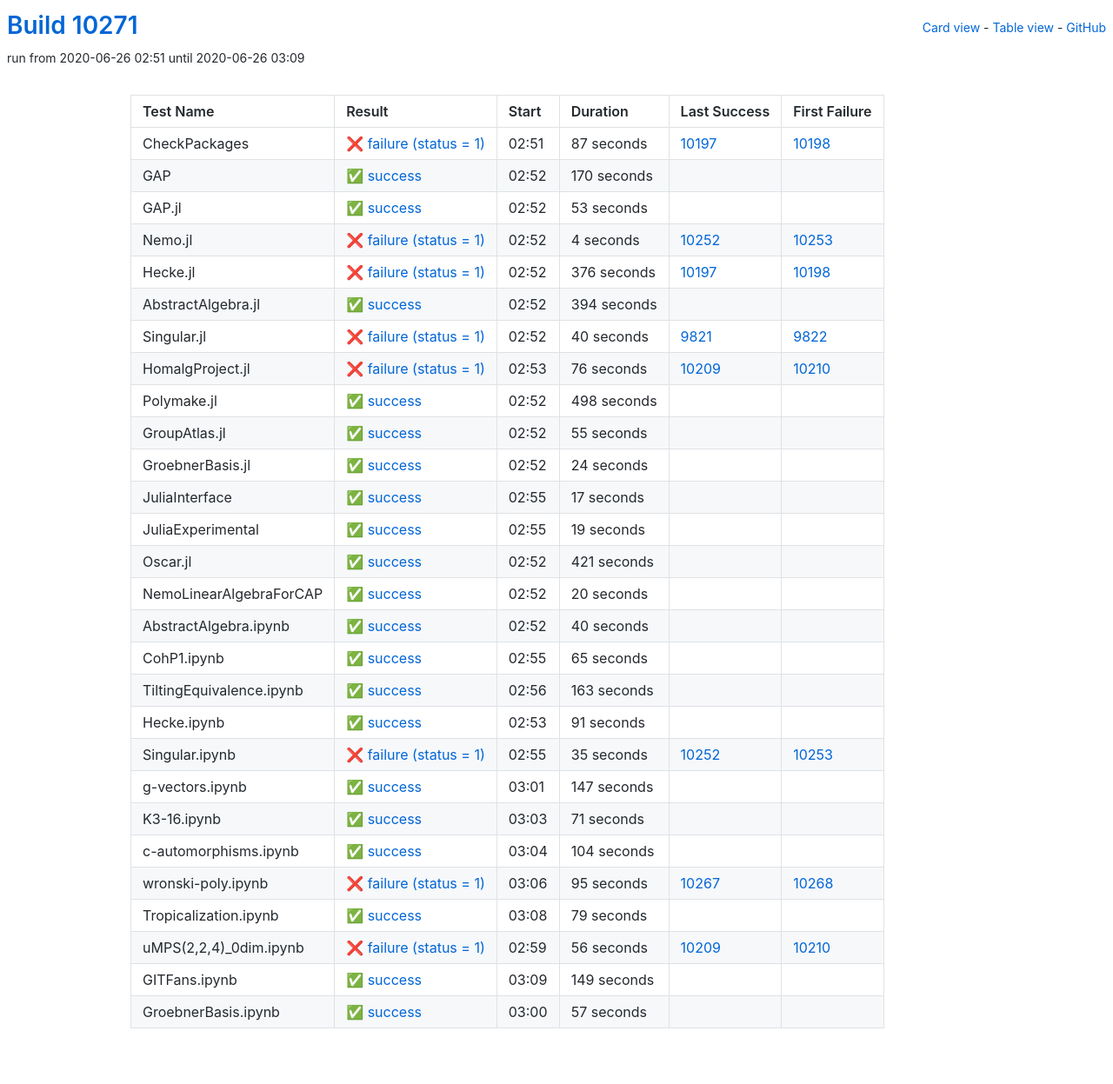
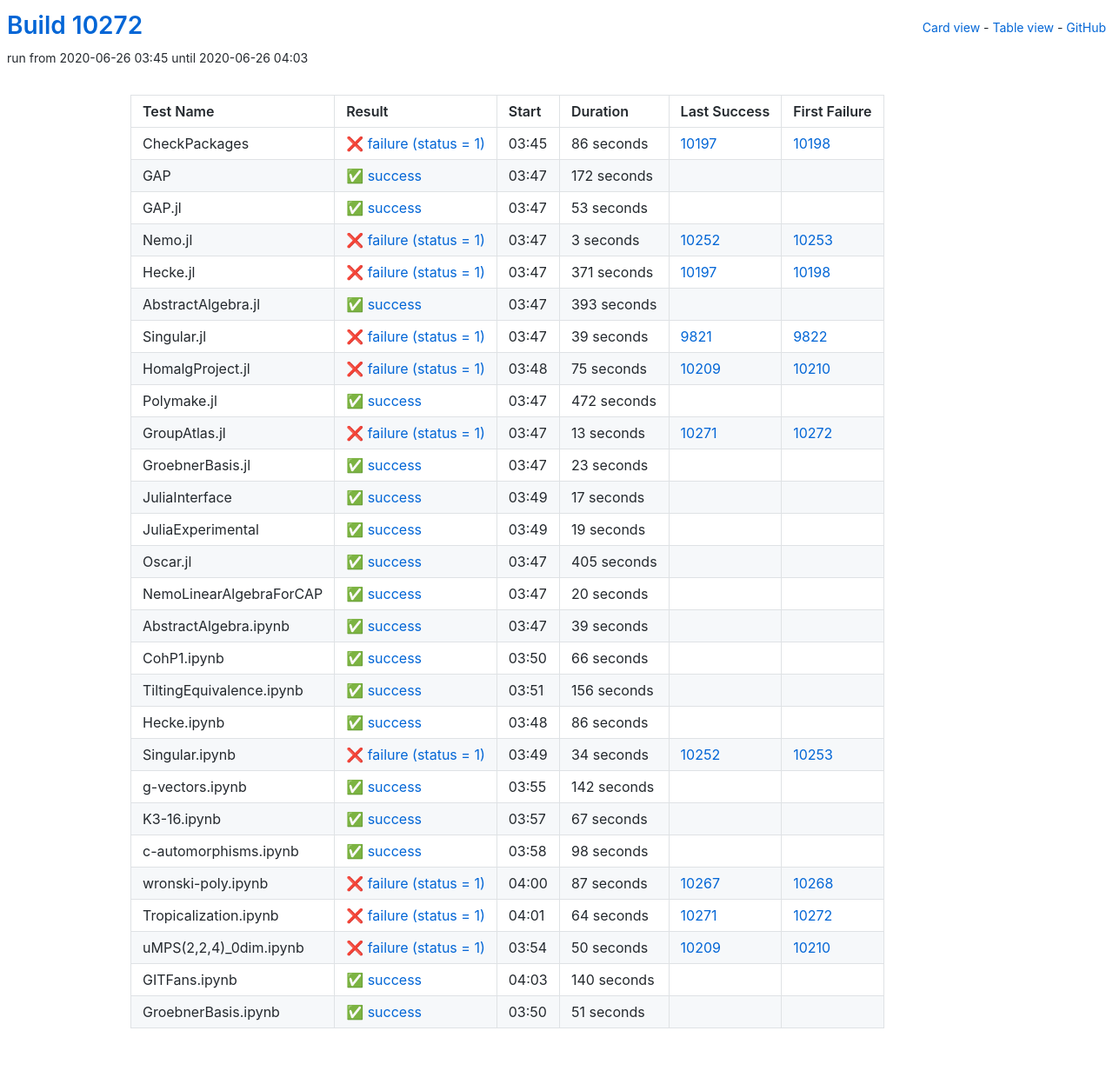
Before and after one commit to oscar-system/oscar-ci-status, a Jekyll site: the page built from table.html, in a window 1280 px wide. Shown: the whole page at 87% size. Built offline with Jekyll 4.4.1, drawn with Linux system fonts in a browser that asks for light colours.

Commit message:
Build #10272

```diff
--- a/_data/ci.yml
+++ b/_data/ci.yml
@@ -1,6 +1,6 @@
 ---
-build: 10271
-build_url: https://oscarci.mathematik.uni-kl.de/job/oscar/10271/
+build: 10272
+build_url: https://oscarci.mathematik.uni-kl.de/job/oscar/10272/
 job: oscar
 organization: oscar-system
 repo: oscar-ci-status
@@ -8,32 +8,32 @@
 tests:
 - name: CheckPackages
   id: checkpackages
-  log: https://oscarci.mathematik.uni-kl.de/job/oscar/10271/artifact/logs/build-10271/CheckPackages.log
-  start: 2020-06-26 02:51
+  log: https://oscarci.mathematik.uni-kl.de/job/oscar/10272/artifact/logs/build-10272/CheckPackages.log
+  start: 2020-06-26 03:45
   success: false
   exitcode: 1
   status: failure
-  duration: 87
+  duration: 86
   last_success: 10197
   last_success_url: https://oscarci.mathematik.uni-kl.de/job/oscar/10197/
   first_failure: 10198
   first_failure_url: https://oscarci.mathematik.uni-kl.de/job/oscar/10198/
 - name: GAP
   id: gap
-  log: https://oscarci.mathematik.uni-kl.de/job/oscar/10271/artifact/logs/build-10271/GAP.log
-  start: 2020-06-26 02:52
+  log: https://oscarci.mathematik.uni-kl.de/job/oscar/10272/artifact/logs/build-10272/GAP.log
+  start: 2020-06-26 03:47
   success: true
   exitcode: 0
   status: success
-  duration: 170
+  duration: 172
   last_success: false
   last_success_url:
   first_failure: false
   first_failure_url:
 - name: GAP.jl
   id: gap-jl
-  log: https://oscarci.mathematik.uni-kl.de/job/oscar/10271/artifact/logs/build-10271/GAP.jl.log
-  start: 2020-06-26 02:52
+  log: https://oscarci.mathematik.uni-kl.de/job/oscar/10272/artifact/logs/build-10272/GAP.jl.log
+  start: 2020-06-26 03:47
   success: true
   exitcode: 0
   status: success
@@ -44,104 +44,104 @@
   first_failure_url:
 - name: Nemo.jl
   id: nemo-jl
-  log: https://oscarci.mathematik.uni-kl.de/job/oscar/10271/artifact/logs/build-10271/Nemo.jl.log
-  start: 2020-06-26 02:52
+  log: https://oscarci.mathematik.uni-kl.de/job/oscar/10272/artifact/logs/build-10272/Nemo.jl.log
+  start: 2020-06-26 03:47
   success: false
   exitcode: 1
   status: failure
-  duration: 4
+  duration: 3
   last_success: 10252
   last_success_url: https://oscarci.mathematik.uni-kl.de/job/oscar/10252/
   first_failure: 10253
   first_failure_url: https://oscarci.mathematik.uni-kl.de/job/oscar/10253/
 - name: Hecke.jl
   id: hecke-jl
-  log: https://oscarci.mathematik.uni-kl.de/job/oscar/10271/artifact/logs/build-10271/Hecke.jl.log
-  start: 2020-06-26 02:52
+  log: https://oscarci.mathematik.uni-kl.de/job/oscar/10272/artifact/logs/build-10272/Hecke.jl.log
+  start: 2020-06-26 03:47
   success: false
   exitcode: 1
   status: failure
-  duration: 376
+  duration: 371
   last_success: 10197
   last_success_url: https://oscarci.mathematik.uni-kl.de/job/oscar/10197/
   first_failure: 10198
   first_failure_url: https://oscarci.mathematik.uni-kl.de/job/oscar/10198/
 - name: AbstractAlgebra.jl
   id: abstractalgebra-jl
-  log: https://oscarci.mathematik.uni-kl.de/job/oscar/10271/artifact/logs/build-10271/AbstractAlgebra.jl.log
-  start: 2020-06-26 02:52
+  log: https://oscarci.mathematik.uni-kl.de/job/oscar/10272/artifact/logs/build-10272/AbstractAlgebra.jl.log
+  start: 2020-06-26 03:47
   success: true
   exitcode: 0
   status: success
-  duration: 394
+  duration: 393
   last_success: false
   last_success_url:
   first_failure: false
   first_failure_url:
 - name: Singular.jl
   id: singular-jl
-  log: https://oscarci.mathematik.uni-kl.de/job/oscar/10271/artifact/logs/build-10271/Singular.jl.log
-  start: 2020-06-26 02:52
+  log: https://oscarci.mathematik.uni-kl.de/job/oscar/10272/artifact/logs/build-10272/Singular.jl.log
+  start: 2020-06-26 03:47
   success: false
   exitcode: 1
   status: failure
-  duration: 40
+  duration: 39
   last_success: 9821
   last_success_url: https://oscarci.mathematik.uni-kl.de/job/oscar/9821/
   first_failure: 9822
   first_failure_url: https://oscarci.mathematik.uni-kl.de/job/oscar/9822/
 - name: HomalgProject.jl
   id: homalgproject-jl
-  log: https://oscarci.mathematik.uni-kl.de/job/oscar/10271/artifact/logs/build-10271/HomalgProject.jl.log
-  start: 2020-06-26 02:53
+  log: https://oscarci.mathematik.uni-kl.de/job/oscar/10272/artifact/logs/build-10272/HomalgProject.jl.log
+  start: 2020-06-26 03:48
   success: false
   exitcode: 1
   status: failure
-  duration: 76
+  duration: 75
   last_success: 10209
   last_success_url: https://oscarci.mathematik.uni-kl.de/job/oscar/10209/
   first_failure: 10210
   first_failure_url: https://oscarci.mathematik.uni-kl.de/job/oscar/10210/
 - name: Polymake.jl
   id: polymake-jl
-  log: https://oscarci.mathematik.uni-kl.de/job/oscar/10271/artifact/logs/build-10271/Polymake.jl.log
-  start: 2020-06-26 02:52
+  log: https://oscarci.mathematik.uni-kl.de/job/oscar/10272/artifact/logs/build-10272/Polymake.jl.log
+  start: 2020-06-26 03:47
   success: true
   exitcode: 0
   status: success
-  duration: 498
+  duration: 472
   last_success: false
   last_success_url:
   first_failure: false
   first_failure_url:
 - name: GroupAtlas.jl
   id: groupatlas-jl
-  log: https://oscarci.mathematik.uni-kl.de/job/oscar/10271/artifact/logs/build-10271/GroupAtlas.jl.log
-  start: 2020-06-26 02:52
+  log: https://oscarci.mathematik.uni-kl.de/job/oscar/10272/artifact/logs/build-10272/GroupAtlas.jl.log
+  start: 2020-06-26 03:47
+  success: false
+  exitcode: 1
+  status: failure
+  duration: 13
+  last_success: 10271
+  last_success_url: https://oscarci.mathematik.uni-kl.de/job/oscar/10271/
+  first_failure: 10272
+  first_failure_url: https://oscarci.mathematik.uni-kl.de/job/oscar/10272/
+- name: GroebnerBasis.jl
+  id: groebnerbasis-jl
+  log: https://oscarci.mathematik.uni-kl.de/job/oscar/10272/artifact/logs/build-10272/GroebnerBasis.jl.log
+  start: 2020-06-26 03:47
   success: true
   exitcode: 0
   status: success
-  duration: 55
-  last_success: false
-  last_success_url:
-  first_failure: false
-  first_failure_url:
-- name: GroebnerBasis.jl
-  id: groebnerbasis-jl
-  log: https://oscarci.mathematik.uni-kl.de/job/oscar/10271/artifact/logs/build-10271/GroebnerBasis.jl.log
-  start: 2020-06-26 02:52
-  success: true
-  exitcode: 0
-  status: success
-  duration: 24
+  duration: 23
   last_success: false
   last_success_url:
   first_failure: false
   first_failure_url:
 - name: JuliaInterface
   id: juliainterface
-  log: https://oscarci.mathematik.uni-kl.de/job/oscar/10271/artifact/logs/build-10271/JuliaInterface.log
-  start: 2020-06-26 02:55
+  log: https://oscarci.mathematik.uni-kl.de/job/oscar/10272/artifact/logs/build-10272/JuliaInterface.log
+  start: 2020-06-26 03:49
   success: true
   exitcode: 0
   status: success
@@ -152,8 +152,8 @@
   first_failure_url:
 - name: JuliaExperimental
   id: juliaexperimental
-  log: https://oscarci.mathematik.uni-kl.de/job/oscar/10271/artifact/logs/build-10271/JuliaExperimental.log
-  start: 2020-06-26 02:55
+  log: https://oscarci.mathematik.uni-kl.de/job/oscar/10272/artifact/logs/build-10272/JuliaExperimental.log
+  start: 2020-06-26 03:49
   success: true
   exitcode: 0
   status: success
@@ -164,20 +164,20 @@
   first_failure_url:
 - name: Oscar.jl
   id: oscar-jl
-  log: https://oscarci.mathematik.uni-kl.de/job/oscar/10271/artifact/logs/build-10271/Oscar.jl.log
-  start: 2020-06-26 02:52
+  log: https://oscarci.mathematik.uni-kl.de/job/oscar/10272/artifact/logs/build-10272/Oscar.jl.log
+  start: 2020-06-26 03:47
   success: true
   exitcode: 0
   status: success
-  duration: 421
+  duration: 405
   last_success: false
   last_success_url:
   first_failure: false
   first_failure_url:
 - name: NemoLinearAlgebraForCAP
   id: nemolinearalgebraforcap
-  log: https://oscarci.mathematik.uni-kl.de/job/oscar/10271/artifact/logs/build-10271/NemoLinearAlgebraForCAP.log
-  start: 2020-06-26 02:52
+  log: https://oscarci.mathematik.uni-kl.de/job/oscar/10272/artifact/logs/build-10272/NemoLinearAlgebraForCAP.log
+  start: 2020-06-26 03:47
   success: true
   exitcode: 0
   status: success
@@ -188,156 +188,156 @@
   first_failure_url:
 - name: AbstractAlgebra.ipynb
   id: abstractalgebra-ipynb
-  log: https://oscarci.mathematik.uni-kl.de/job/oscar/10271/artifact/logs/build-10271/AbstractAlgebra.ipynb.log
-  start: 2020-06-26 02:52
+  log: https://oscarci.mathematik.uni-kl.de/job/oscar/10272/artifact/logs/build-10272/AbstractAlgebra.ipynb.log
+  start: 2020-06-26 03:47
   success: true
   exitcode: 0
   status: success
-  duration: 40
+  duration: 39
   last_success: false
   last_success_url:
   first_failure: false
   first_failure_url:
 - name: CohP1.ipynb
   id: cohp1-ipynb
-  log: https://oscarci.mathematik.uni-kl.de/job/oscar/10271/artifact/logs/build-10271/CohP1.ipynb.log
-  start: 2020-06-26 02:55
+  log: https://oscarci.mathematik.uni-kl.de/job/oscar/10272/artifact/logs/build-10272/CohP1.ipynb.log
+  start: 2020-06-26 03:50
   success: true
   exitcode: 0
   status: success
-  duration: 65
+  duration: 66
   last_success: false
   last_success_url:
   first_failure: false
   first_failure_url:
 - name: TiltingEquivalence.ipynb
   id: tiltingequivalence-ipynb
-  log: https://oscarci.mathematik.uni-kl.de/job/oscar/10271/artifact/logs/build-10271/TiltingEquivalence.ipynb.log
-  start: 2020-06-26 02:56
+  log: https://oscarci.mathematik.uni-kl.de/job/oscar/10272/artifact/logs/build-10272/TiltingEquivalence.ipynb.log
+  start: 2020-06-26 03:51
   success: true
   exitcode: 0
   status: success
-  duration: 163
+  duration: 156
   last_success: false
   last_success_url:
   first_failure: false
   first_failure_url:
 - name: Hecke.ipynb
   id: hecke-ipynb
-  log: https://oscarci.mathematik.uni-kl.de/job/oscar/10271/artifact/logs/build-10271/Hecke.ipynb.log
-  start: 2020-06-26 02:53
+  log: https://oscarci.mathematik.uni-kl.de/job/oscar/10272/artifact/logs/build-10272/Hecke.ipynb.log
+  start: 2020-06-26 03:48
   success: true
   exitcode: 0
   status: success
-  duration: 91
+  duration: 86
   last_success: false
   last_success_url:
   first_failure: false
   first_failure_url:
 - name: Singular.ipynb
   id: singular-ipynb
-  log: https://oscarci.mathematik.uni-kl.de/job/oscar/10271/artifact/logs/build-10271/Singular.ipynb.log
-  start: 2020-06-26 02:55
+  log: https://oscarci.mathematik.uni-kl.de/job/oscar/10272/artifact/logs/build-10272/Singular.ipynb.log
+  start: 2020-06-26 03:49
   success: false
   exitcode: 1
   status: failure
-  duration: 35
+  duration: 34
   last_success: 10252
   last_success_url: https://oscarci.mathematik.uni-kl.de/job/oscar/10252/
   first_failure: 10253
   first_failure_url: https://oscarci.mathematik.uni-kl.de/job/oscar/10253/
 - name: g-vectors.ipynb
   id: g-vectors-ipynb
-  log: https://oscarci.mathematik.uni-kl.de/job/oscar/10271/artifact/logs/build-10271/g-vectors.ipynb.log
-  start: 2020-06-26 03:01
+  log: https://oscarci.mathematik.uni-kl.de/job/oscar/10272/artifact/logs/build-10272/g-vectors.ipynb.log
+  start: 2020-06-26 03:55
   success: true
   exitcode: 0
   status: success
-  duration: 147
+  duration: 142
   last_success: false
   last_success_url:
   first_failure: false
   first_failure_url:
 - name: K3-16.ipynb
   id: k3-16-ipynb
-  log: https://oscarci.mathematik.uni-kl.de/job/oscar/10271/artifact/logs/build-10271/K3-16.ipynb.log
-  start: 2020-06-26 03:03
+  log: https://oscarci.mathematik.uni-kl.de/job/oscar/10272/artifact/logs/build-10272/K3-16.ipynb.log
+  start: 2020-06-26 03:57
   success: true
   exitcode: 0
   status: success
-  duration: 71
+  duration: 67
   last_success: false
   last_success_url:
   first_failure: false
   first_failure_url:
 - name: c-automorphisms.ipynb
   id: c-automorphisms-ipynb
-  log: https://oscarci.mathematik.uni-kl.de/job/oscar/10271/artifact/logs/build-10271/c-automorphisms.ipynb.log
-  start: 2020-06-26 03:04
+  log: https://oscarci.mathematik.uni-kl.de/job/oscar/10272/artifact/logs/build-10272/c-automorphisms.ipynb.log
+  start: 2020-06-26 03:58
   success: true
   exitcode: 0
   status: success
-  duration: 104
+  duration: 98
   last_success: false
   last_success_url:
   first_failure: false
   first_failure_url:
 - name: wronski-poly.ipynb
   id: wronski-poly-ipynb
-  log: https://oscarci.mathematik.uni-kl.de/job/oscar/10271/artifact/logs/build-10271/wronski-poly.ipynb.log
-  start: 2020-06-26 03:06
+  log: https://oscarci.mathematik.uni-kl.de/job/oscar/10272/artifact/logs/build-10272/wronski-poly.ipynb.log
+  start: 2020-06-26 04:00
   success: false
   exitcode: 1
   status: failure
-  duration: 95
+  duration: 87
   last_success: 10267
   last_success_url: https://oscarci.mathematik.uni-kl.de/job/oscar/10267/
   first_failure: 10268
   first_failure_url: https://oscarci.mathematik.uni-kl.de/job/oscar/10268/
 - name: Tropicalization.ipynb
   id: tropicalization-ipynb
-  log: https://oscarci.mathematik.uni-kl.de/job/oscar/10271/artifact/logs/build-10271/Tropicalization.ipynb.log
-  start: 2020-06-26 03:08
-  success: true
-  exitcode: 0
-  status: success
-  duration: 79
-  last_success: false
-  last_success_url:
-  first_failure: false
-  first_failure_url:
-- name: uMPS(2,2,4)_0dim.ipynb
-  id: umps-2-2-4-0dim-ipynb
-  log: https://oscarci.mathematik.uni-kl.de/job/oscar/10271/artifact/logs/build-10271/uMPS-2-2-4-_0dim.ipynb.log
-  start: 2020-06-26 02:59
+  log: https://oscarci.mathematik.uni-kl.de/job/oscar/10272/artifact/logs/build-10272/Tropicalization.ipynb.log
+  start: 2020-06-26 04:01
   success: false
   exitcode: 1
   status: failure
-  duration: 56
+  duration: 64
+  last_success: 10271
+  last_success_url: https://oscarci.mathematik.uni-kl.de/job/oscar/10271/
+  first_failure: 10272
+  first_failure_url: https://oscarci.mathematik.uni-kl.de/job/oscar/10272/
+- name: uMPS(2,2,4)_0dim.ipynb
+  id: umps-2-2-4-0dim-ipynb
+  log: https://oscarci.mathematik.uni-kl.de/job/oscar/10272/artifact/logs/build-10272/uMPS-2-2-4-_0dim.ipynb.log
+  start: 2020-06-26 03:54
+  success: false
+  exitcode: 1
+  status: failure
+  duration: 50
   last_success: 10209
   last_success_url: https://oscarci.mathematik.uni-kl.de/job/oscar/10209/
   first_failure: 10210
   first_failure_url: https://oscarci.mathematik.uni-kl.de/job/oscar/10210/
 - name: GITFans.ipynb
   id: gitfans-ipynb
-  log: https://oscarci.mathematik.uni-kl.de/job/oscar/10271/artifact/logs/build-10271/GITFans.ipynb.log
-  start: 2020-06-26 03:09
+  log: https://oscarci.mathematik.uni-kl.de/job/oscar/10272/artifact/logs/build-10272/GITFans.ipynb.log
+  start: 2020-06-26 04:03
   success: true
   exitcode: 0
   status: success
-  duration: 149
+  duration: 140
   last_success: false
   last_success_url:
   first_failure: false
   first_failure_url:
 - name: GroebnerBasis.ipynb
   id: groebnerbasis-ipynb
-  log: https://oscarci.mathematik.uni-kl.de/job/oscar/10271/artifact/logs/build-10271/GroebnerBasis.ipynb.log
-  start: 2020-06-26 03:00
+  log: https://oscarci.mathematik.uni-kl.de/job/oscar/10272/artifact/logs/build-10272/GroebnerBasis.ipynb.log
+  start: 2020-06-26 03:50
   success: true
   exitcode: 0
   status: success
-  duration: 57
+  duration: 51
   last_success: false
   last_success_url:
   first_failure: false
```
Also changed, not shown: README.md.
